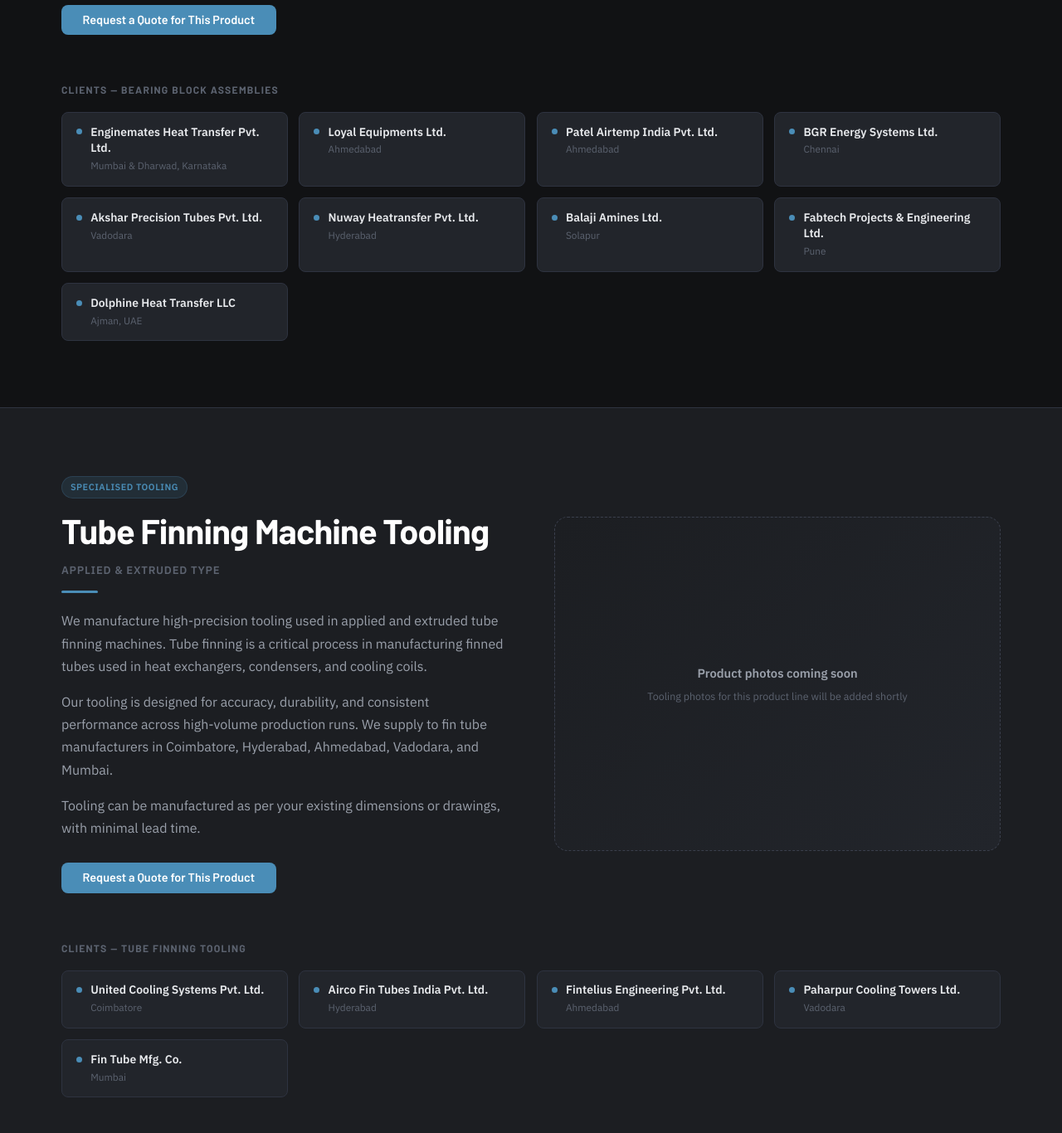
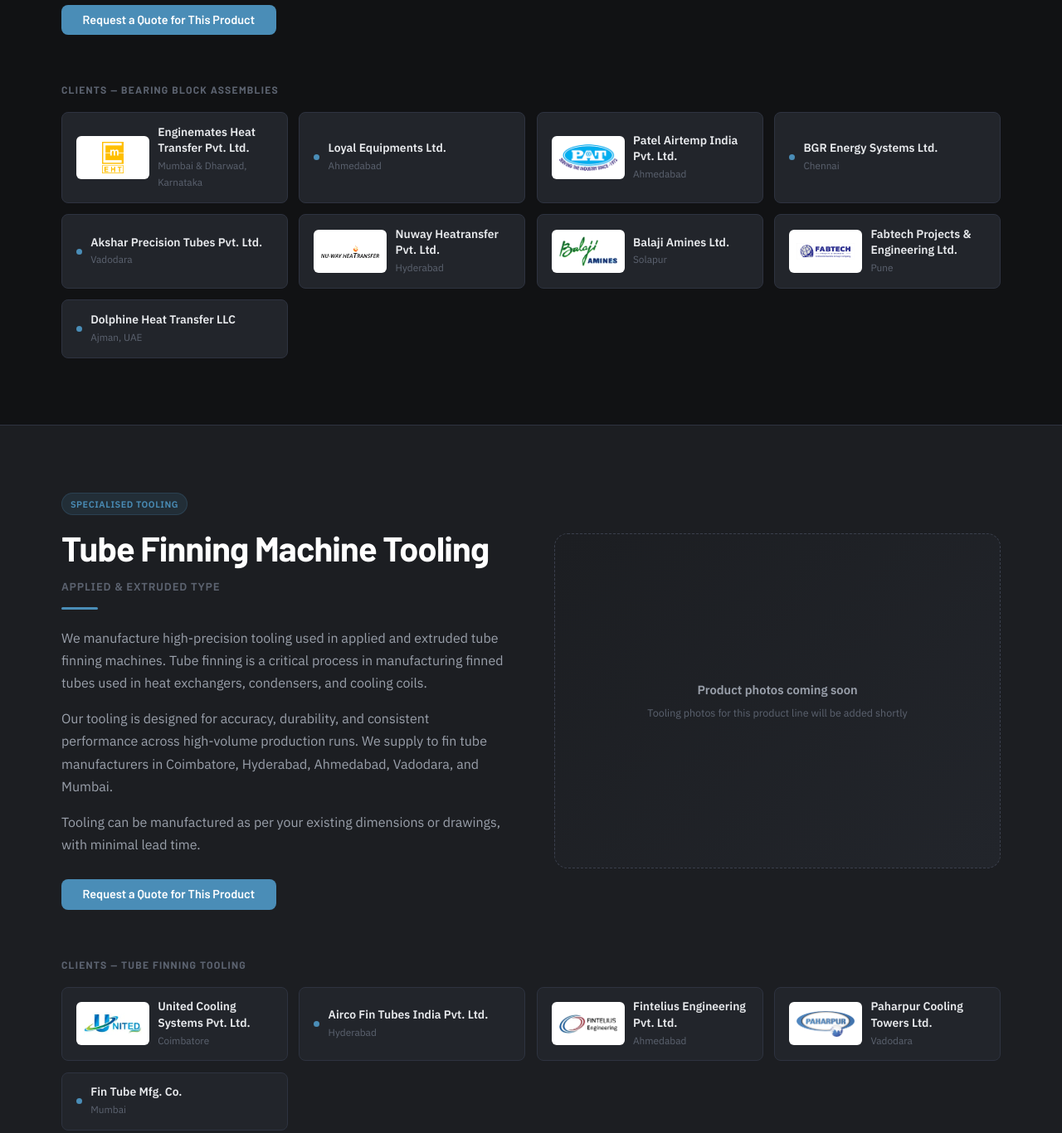
Before and after one commit to Karthik-Dulam/subhasini-engg-works, a plain HTML site: page products.html in a window 1280 px wide. Shown: the part 1180-2546 px from the top of the page at 83% size. Drawn offline with Linux system fonts and the light colour scheme.

Commit message:
Add client logos, full bearing block hero image

```diff
--- a/assets/style.css
+++ b/assets/style.css
@@ -94,8 +94,9 @@
 .stat-value{font-family:var(--font-head);font-size:1.85rem;font-weight:800;color:var(--white);line-height:1}
 .stat-label{font-size:.73rem;color:var(--text-muted);text-transform:uppercase;letter-spacing:.06em;margin-top:.18rem}
 .hero-visual{position:relative;display:flex;flex-direction:column;gap:.8rem}
-.hero-img-main{border-radius:var(--radius-lg);overflow:hidden;aspect-ratio:4/3;border:1px solid var(--border);box-shadow:var(--shadow-lg)}
-.hero-img-main img,.hero-img-thumb img{width:100%;height:100%;object-fit:cover}
+.hero-img-main{border-radius:var(--radius-lg);overflow:hidden;height:min(62vh,560px);background:var(--bg-card);border:1px solid var(--border);box-shadow:var(--shadow-lg)}
+.hero-img-main img{width:100%;height:100%;object-fit:contain}
+.hero-img-thumb img{width:100%;height:100%;object-fit:cover}
 .hero-img-grid{display:grid;grid-template-columns:1fr 1fr;gap:.8rem}
 .hero-img-thumb{border-radius:var(--radius);overflow:hidden;aspect-ratio:4/3;border:1px solid var(--border)}
 
@@ -190,9 +191,11 @@
 
 /* ---- CLIENTS ---- */
 .clients-grid{display:grid;grid-template-columns:repeat(auto-fill,minmax(225px,1fr));gap:.85rem}
-.client-card{background:var(--bg-card);border:1px solid var(--border);border-radius:var(--radius);padding:.85rem 1.05rem;display:flex;align-items:flex-start;gap:.65rem;transition:all .2s}
+.client-card{background:var(--bg-card);border:1px solid var(--border);border-radius:var(--radius);padding:.85rem 1.05rem;display:flex;align-items:center;gap:.65rem;transition:all .2s}
 .client-card:hover{border-color:rgba(74,141,183,.3);background:var(--bg-card-hover)}
-.client-dot{width:7px;height:7px;background:var(--accent);border-radius:50%;margin-top:.36rem;flex-shrink:0}
+.client-logo{width:88px;height:52px;background:#fff;border-radius:6px;padding:7px 9px;display:flex;align-items:center;justify-content:center;flex-shrink:0}
+.client-logo img{max-width:100%;max-height:100%;object-fit:contain}
+.client-dot{width:7px;height:7px;background:var(--accent);border-radius:50%;flex-shrink:0}
 .client-name{font-size:.87rem;font-weight:600;color:var(--text-primary);line-height:1.4}
 .client-city{font-size:.74rem;color:var(--text-muted);margin-top:.08rem}
 
@@ -262,6 +265,6 @@
 }
 @media(max-width:480px){
   .hero-stats{gap:1.2rem;flex-wrap:wrap}
-  .hero-img-main{aspect-ratio:3/2}
+  .hero-img-main{height:420px}
   .gallery-grid{grid-template-columns:1fr 1fr}
 }
--- a/products.html
+++ b/products.html
@@ -108,14 +108,14 @@
       <div style="margin-top:3.5rem" class="fade-up">
         <p style="font-family:var(--font-head);font-size:.76rem;font-weight:700;letter-spacing:.1em;text-transform:uppercase;color:var(--text-muted);margin-bottom:1rem">Clients — Bearing Block Assemblies</p>
         <div class="clients-grid">
-          <div class="client-card"><div class="client-dot"></div><div><div class="client-name">Enginemates Heat Transfer Pvt. Ltd.</div><div class="client-city">Mumbai &amp; Dharwad, Karnataka</div></div></div>
+          <div class="client-card"><div class="client-logo"><img src="assets/images/clients/enginemates.png" alt="" loading="lazy"></div><div><div class="client-name">Enginemates Heat Transfer Pvt. Ltd.</div><div class="client-city">Mumbai &amp; Dharwad, Karnataka</div></div></div>
           <div class="client-card"><div class="client-dot"></div><div><div class="client-name">Loyal Equipments Ltd.</div><div class="client-city">Ahmedabad</div></div></div>
-          <div class="client-card"><div class="client-dot"></div><div><div class="client-name">Patel Airtemp India Pvt. Ltd.</div><div class="client-city">Ahmedabad</div></div></div>
+          <div class="client-card"><div class="client-logo"><img src="assets/images/clients/patel.png" alt="" loading="lazy"></div><div><div class="client-name">Patel Airtemp India Pvt. Ltd.</div><div class="client-city">Ahmedabad</div></div></div>
           <div class="client-card"><div class="client-dot"></div><div><div class="client-name">BGR Energy Systems Ltd.</div><div class="client-city">Chennai</div></div></div>
           <div class="client-card"><div class="client-dot"></div><div><div class="client-name">Akshar Precision Tubes Pvt. Ltd.</div><div class="client-city">Vadodara</div></div></div>
-          <div class="client-card"><div class="client-dot"></div><div><div class="client-name">Nuway Heatransfer Pvt. Ltd.</div><div class="client-city">Hyderabad</div></div></div>
-          <div class="client-card"><div class="client-dot"></div><div><div class="client-name">Balaji Amines Ltd.</div><div class="client-city">Solapur</div></div></div>
-          <div class="client-card"><div class="client-dot"></div><div><div class="client-name">Fabtech Projects &amp; Engineering Ltd.</div><div class="client-city">Pune</div></div></div>
+          <div class="client-card"><div class="client-logo"><img src="assets/images/clients/nuway.png" alt="" loading="lazy"></div><div><div class="client-name">Nuway Heatransfer Pvt. Ltd.</div><div class="client-city">Hyderabad</div></div></div>
+          <div class="client-card"><div class="client-logo"><img src="assets/images/clients/balaji.png" alt="" loading="lazy"></div><div><div class="client-name">Balaji Amines Ltd.</div><div class="client-city">Solapur</div></div></div>
+          <div class="client-card"><div class="client-logo"><img src="assets/images/clients/fabtech.png" alt="" loading="lazy"></div><div><div class="client-name">Fabtech Projects &amp; Engineering Ltd.</div><div class="client-city">Pune</div></div></div>
           <div class="client-card"><div class="client-dot"></div><div><div class="client-name">Dolphine Heat Transfer LLC</div><div class="client-city">Ajman, UAE</div></div></div>
         </div>
       </div>
@@ -152,10 +152,10 @@
       <div style="margin-top:3.5rem" class="fade-up">
         <p style="font-family:var(--font-head);font-size:.76rem;font-weight:700;letter-spacing:.1em;text-transform:uppercase;color:var(--text-muted);margin-bottom:1rem">Clients — Tube Finning Tooling</p>
         <div class="clients-grid">
-          <div class="client-card"><div class="client-dot"></div><div><div class="client-name">United Cooling Systems Pvt. Ltd.</div><div class="client-city">Coimbatore</div></div></div>
+          <div class="client-card"><div class="client-logo"><img src="assets/images/clients/united.png" alt="" loading="lazy"></div><div><div class="client-name">United Cooling Systems Pvt. Ltd.</div><div class="client-city">Coimbatore</div></div></div>
           <div class="client-card"><div class="client-dot"></div><div><div class="client-name">Airco Fin Tubes India Pvt. Ltd.</div><div class="client-city">Hyderabad</div></div></div>
-          <div class="client-card"><div class="client-dot"></div><div><div class="client-name">Fintelius Engineering Pvt. Ltd.</div><div class="client-city">Ahmedabad</div></div></div>
-          <div class="client-card"><div class="client-dot"></div><div><div class="client-name">Paharpur Cooling Towers Ltd.</div><div class="client-city">Vadodara</div></div></div>
+          <div class="client-card"><div class="client-logo"><img src="assets/images/clients/fintelius.png" alt="" loading="lazy"></div><div><div class="client-name">Fintelius Engineering Pvt. Ltd.</div><div class="client-city">Ahmedabad</div></div></div>
+          <div class="client-card"><div class="client-logo"><img src="assets/images/clients/paharpur.png" alt="" loading="lazy"></div><div><div class="client-name">Paharpur Cooling Towers Ltd.</div><div class="client-city">Vadodara</div></div></div>
           <div class="client-card"><div class="client-dot"></div><div><div class="client-name">Fin Tube Mfg. Co.</div><div class="client-city">Mumbai</div></div></div>
         </div>
       </div>
```
Also changed, not shown: index.html (+9 -9 lines), assets/images/116.jpeg (added), assets/images/clients/balaji.png (added), assets/images/clients/enginemates.png (added), assets/images/clients/fabtech.png (added), assets/images/clients/fintelius.png (added), assets/images/clients/nuway.png (added), assets/images/clients/paharpur.png (added), assets/images/clients/patel.png (added), assets/images/clients/united.png (added).
